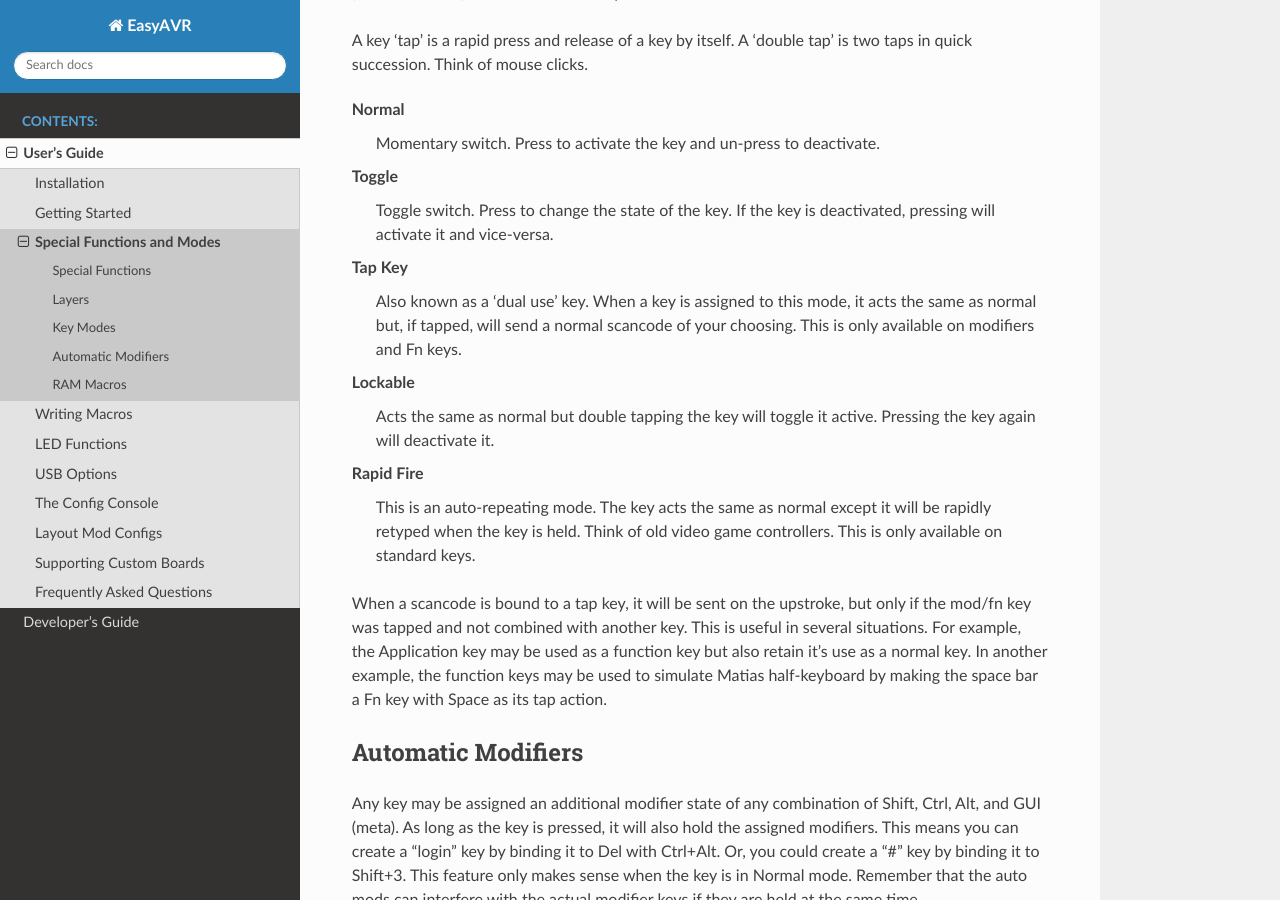
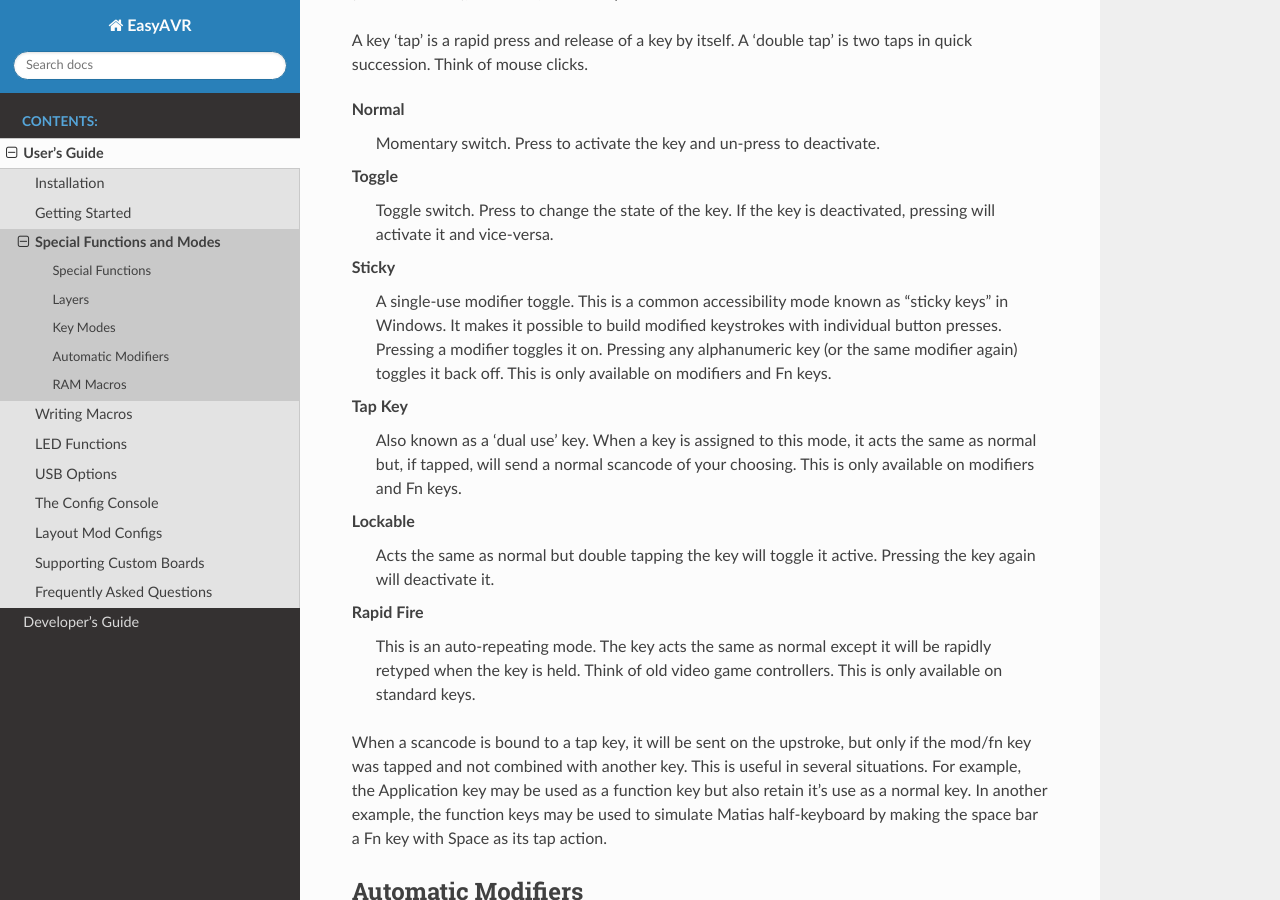
Before and after one commit to dhowland/EasyAVR, a Sphinx documentation site: the page built from docs/source/functions.rst, in a window 1280 px wide and 900 px high, scrolled down 3171 px. Built offline with Sphinx 7.4.7 and the Read the Docs theme 2.0.0, drawn with Linux system fonts in a browser that asks for light colours; the version number could not be read and is left out.

Commit message:
Update docs for new sticky mode

```diff
--- a/docs/source/functions.rst
+++ b/docs/source/functions.rst
@@ -133,6 +133,13 @@ Toggle
     Toggle switch.  Press to change the state of the key.  If the key is
     deactivated, pressing will activate it and vice-versa.
 
+Sticky
+    A single-use modifier toggle.  This is a common accessibility mode known
+    as "sticky keys" in Windows.  It makes it possible to build modified
+    keystrokes with individual button presses.  Pressing a modifier toggles
+    it on.  Pressing any alphanumeric key (or the same modifier again) toggles
+    it back off.  This is only available on modifiers and Fn keys.
+
 Tap Key
     Also known as a 'dual use' key.  When a key is assigned to this mode, it
     acts the same as normal but, if tapped, will send a normal scancode of
```
